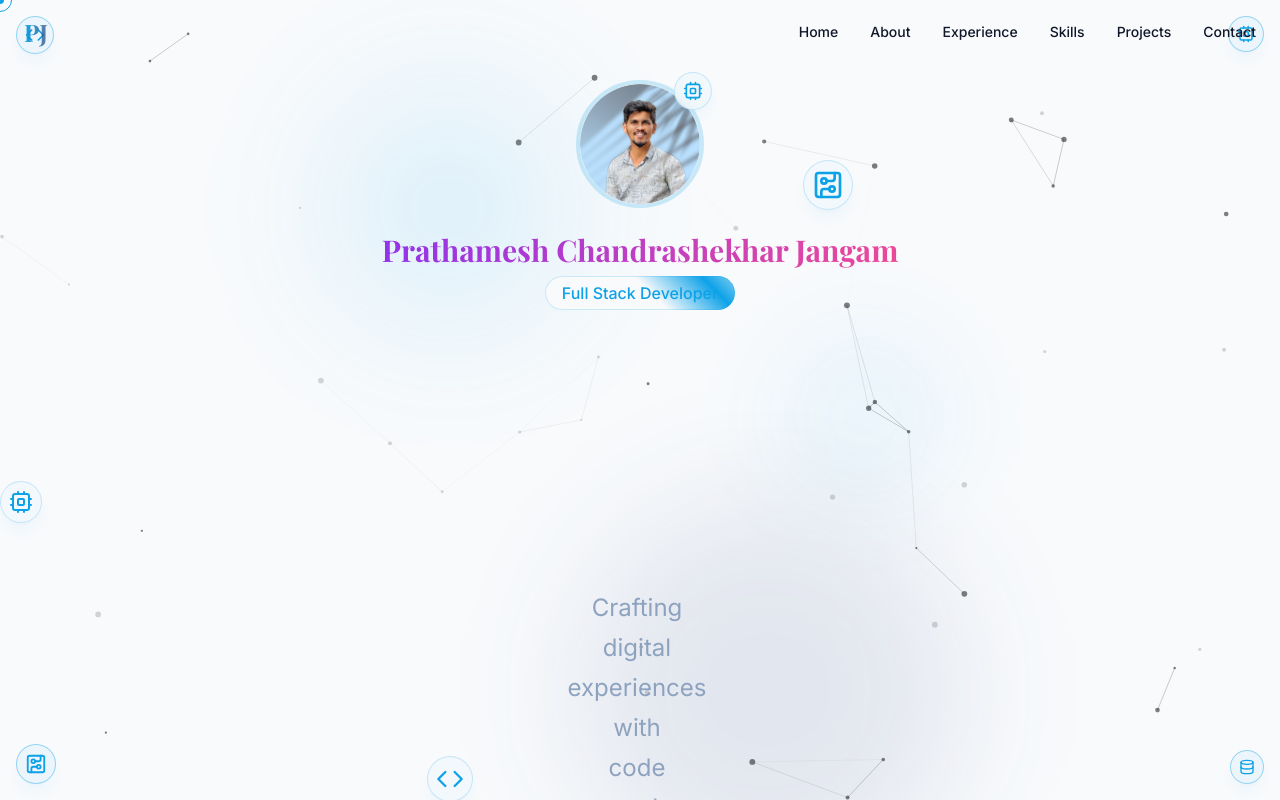
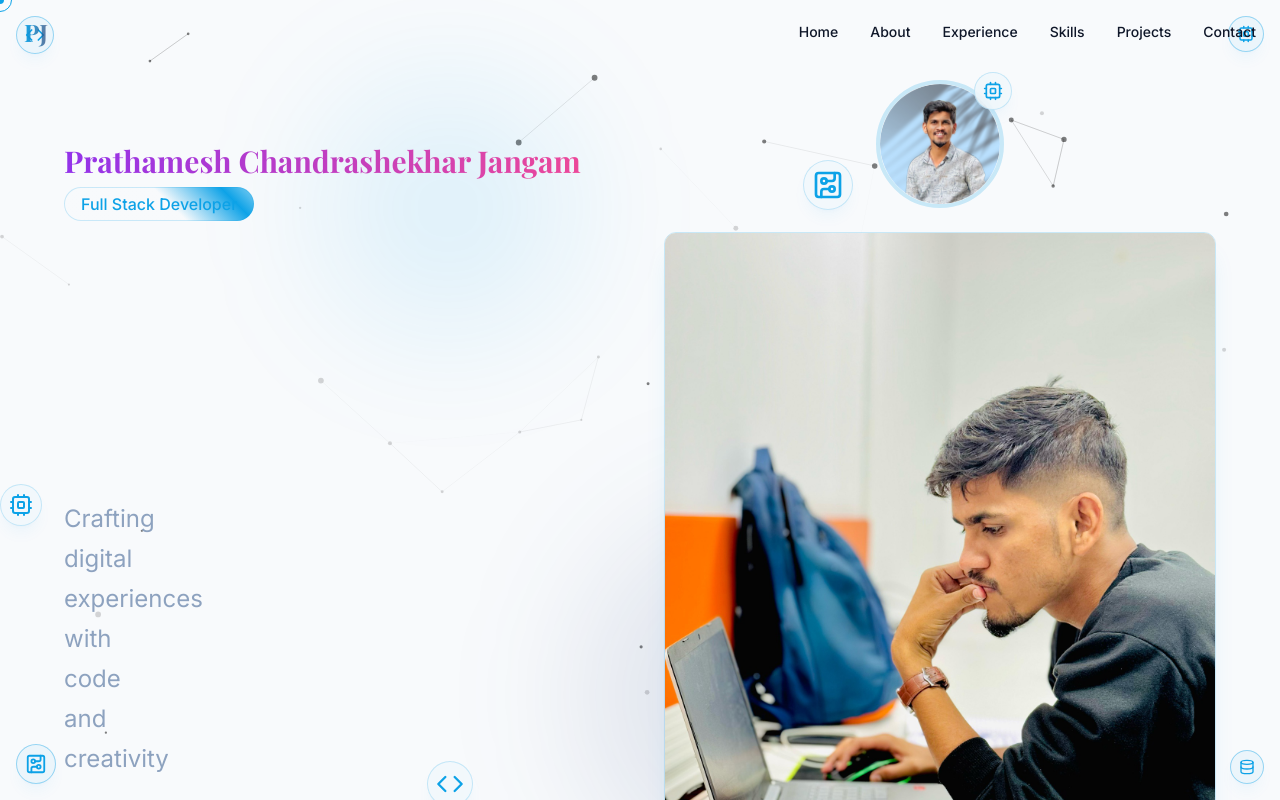
Before and after one commit to prathm1204/Prathamesh-jangam, a React (Vite) app: page / in a window 1280 px wide. Shown: the top 800 px of the page. Built offline with nearby package versions, Linux system fonts and the light colour scheme; a web font is replaced by a local one.

Commit message:
Add image to the project
This commit adds a new image to the project.

```diff
--- a/src/components/Hero.tsx
+++ b/src/components/Hero.tsx
@@ -92,18 +92,10 @@ const Hero = () => {
       </div>
 
       <div className="container mx-auto px-6 relative z-10">
-        <div className="max-w-4xl mx-auto text-center">
-          <div className="mb-8 flex flex-col items-center">
-            <div className="relative">
-              <Avatar className="w-32 h-32 mb-6 border-4 border-accent/20 animate-pulse-glow">
-                <AvatarImage src="/lovable-uploads/2b43f1a9-df36-45fd-9c9b-ea8d5b5e3c4e.png" alt="Prathamesh Chandrashekhar Jangam" />
-                <AvatarFallback className="bg-accent/20">PT</AvatarFallback>
-              </Avatar>
-              <div className="absolute -top-2 -right-2">
-                <TechLogo variant="cpu" size={20} />
-              </div>
-            </div>
-
+        <div className="grid md:grid-cols-2 items-center gap-12 max-w-6xl mx-auto">
+          {/* Left side - Content and profile */}
+          <div className="text-center md:text-left order-2 md:order-1">
+            <div className="mb-8 flex flex-col md:items-start items-center">
               <h2 className="text-xl md:text-3xl font-display font-bold text-transparent bg-clip-text bg-gradient-to-r from-purple-600 to-pink-500 mb-2">
                 Prathamesh Chandrashekhar Jangam
               </h2>
@@ -120,12 +112,11 @@ const Hero = () => {
               <AnimatedText
                 text="Crafting digital experiences with code and creativity"
                 tag="p"
-              className="text-xl md:text-2xl text-muted-foreground max-w-2xl mx-auto"
+                className="text-xl md:text-2xl text-muted-foreground max-w-2xl mx-auto md:mx-0"
                 delay={0.5}
               />
-          </div>
 
-          <div className="flex flex-col sm:flex-row items-center justify-center gap-4 mt-10 animate-fade-in-up" style={{ animationDelay: '0.6s' }}>
+              <div className="flex flex-col sm:flex-row items-center md:items-start justify-center md:justify-start gap-4 mt-10 animate-fade-in-up" style={{ animationDelay: '0.6s' }}>
                 <a
                   href="#contact"
                   className="bg-accent text-accent-foreground px-8 py-3 rounded-full font-medium hover:bg-accent/90 transition-colors interactive shadow-lg shadow-accent/20"
@@ -139,6 +130,33 @@ const Hero = () => {
                   View My Work
                 </a>
               </div>
+            </div>
+          </div>
+
+          {/* Right side - New image and profile avatar */}
+          <div className="relative order-1 md:order-2 flex flex-col items-center">
+            {/* Profile avatar positioned on top */}
+            <div className="relative mb-6 z-10">
+              <Avatar className="w-32 h-32 border-4 border-accent/20 animate-pulse-glow">
+                <AvatarImage src="/lovable-uploads/2b43f1a9-df36-45fd-9c9b-ea8d5b5e3c4e.png" alt="Prathamesh Chandrashekhar Jangam" />
+                <AvatarFallback className="bg-accent/20">PT</AvatarFallback>
+              </Avatar>
+              <div className="absolute -top-2 -right-2">
+                <TechLogo variant="cpu" size={20} />
+              </div>
+            </div>
+
+            {/* The new image in a nice frame */}
+            <div className="rounded-lg overflow-hidden shadow-xl shadow-accent/10 border border-accent/20 transform transition-transform hover:scale-105">
+              <img
+                src="/lovable-uploads/57287faa-6db0-44ec-8573-046e939d27d0.png"
+                alt="Prathamesh working on laptop"
+                className="max-w-full h-auto object-cover"
+              />
+            </div>
+          </div>
+        </div>
+      </div>
 
       <div className="absolute bottom-10 left-0 right-0 flex justify-center animate-bounce">
         <a
@@ -151,8 +169,6 @@ const Hero = () => {
           </svg>
         </a>
       </div>
-        </div>
-      </div>
     </section>
   );
 };
```
Also changed, not shown: public/lovable-uploads/57287faa-6db0-44ec-8573-046e939d27d0.png (added). Lines whose indentation alone changed are shown as unchanged.
